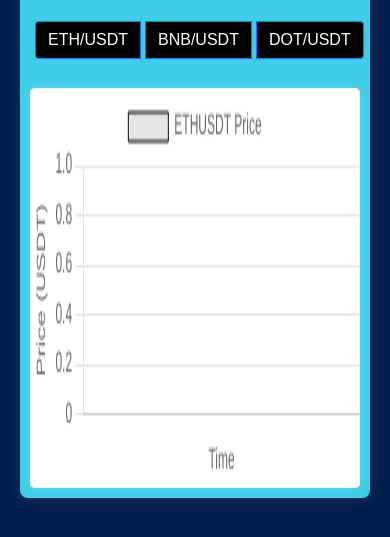
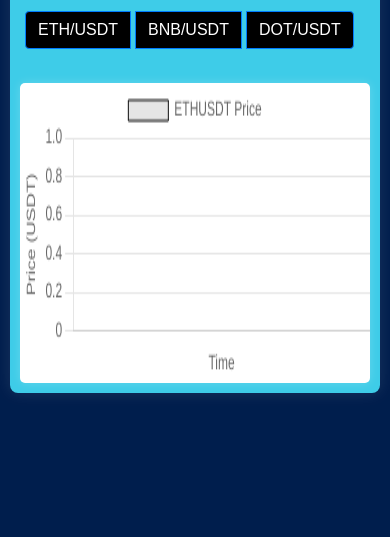
Before and after one commit to snehalsbj/Cryptocurrency, a plain HTML site: page index.html in a window 390 px wide. Shown: the part 175-712 px from the top of the page. Drawn offline with nearby package versions, Linux system fonts and the light colour scheme.

Commit message:
style.css

```diff
--- a/style.css
+++ b/style.css
@@ -1,8 +1,8 @@
 /* Global Styles for Dark Theme */
 body {
     font-family: Arial, sans-serif;
-    background: #001e4d; /* Dark background */
-    color:  hsl(217, 58%, 58%);;  /* Light text */
+    background: #001e4d;  /* Dark background */
+    color: hsl(217, 58%, 58%);  /* Light text */
     margin: 0;
     padding: 20px;
 }
@@ -15,6 +15,7 @@ body {
     padding: 20px;
     border-radius: 8px;
     box-shadow: 0 0 15px rgba(255, 255, 255, 0.1);  /* Softer shadow for contrast */
+    transition: all 0.3s ease;
 }
 
 /* Heading */
@@ -35,6 +36,7 @@ canvas {
 }
 
 /* Button Styling for Dark Theme */
+/* Button Styling for Dark Theme */
 button {
     background-color: #000000;  /* Solid black background for buttons */
     border: none;
@@ -47,10 +49,6 @@ button {
     transition: background-color 0.3s ease, box-shadow 0.3s ease;
 }
 
-.container button {
-    background-color: #000000;  /* Solid black background for buttons */
-}
-
 button:hover {
     background-color: #222222;  /* Dark gray on hover */
     box-shadow: 0 0 5px rgba(255, 255, 255, 0.3);  /* Glow effect on hover */
@@ -60,19 +58,33 @@ button.active {
     background-color: #222222;  /* Active state is slightly darker */
     border: 2px solid #444444;  /* Subtle border for active button */
 }
+.container button {
+    background-color: #000000;  /* Solid black background for buttons */
+}
 
-/* Responsive Design */
+/* Responsive Design for Mobile Devices */
 @media (max-width: 768px) {
+    body {
+        padding: 10px;
+    }
+
     h1 {
         font-size: 2em;
+    }
+
+    .container {
+        padding: 10px;
+        max-width: 100%;  /* Full-width for mobile */
+    }
+
+    canvas {
+        height: 300px !important;  /* Reduce chart height on mobile */
     }
 
     button {
         padding: 8px 15px;
         font-size: 14px;
-    }
-
-    .container {
-        padding: 10px;
+        width: 100%;  /* Make buttons full-width on mobile */
+        margin-bottom: 10px;
     }
 }
```
